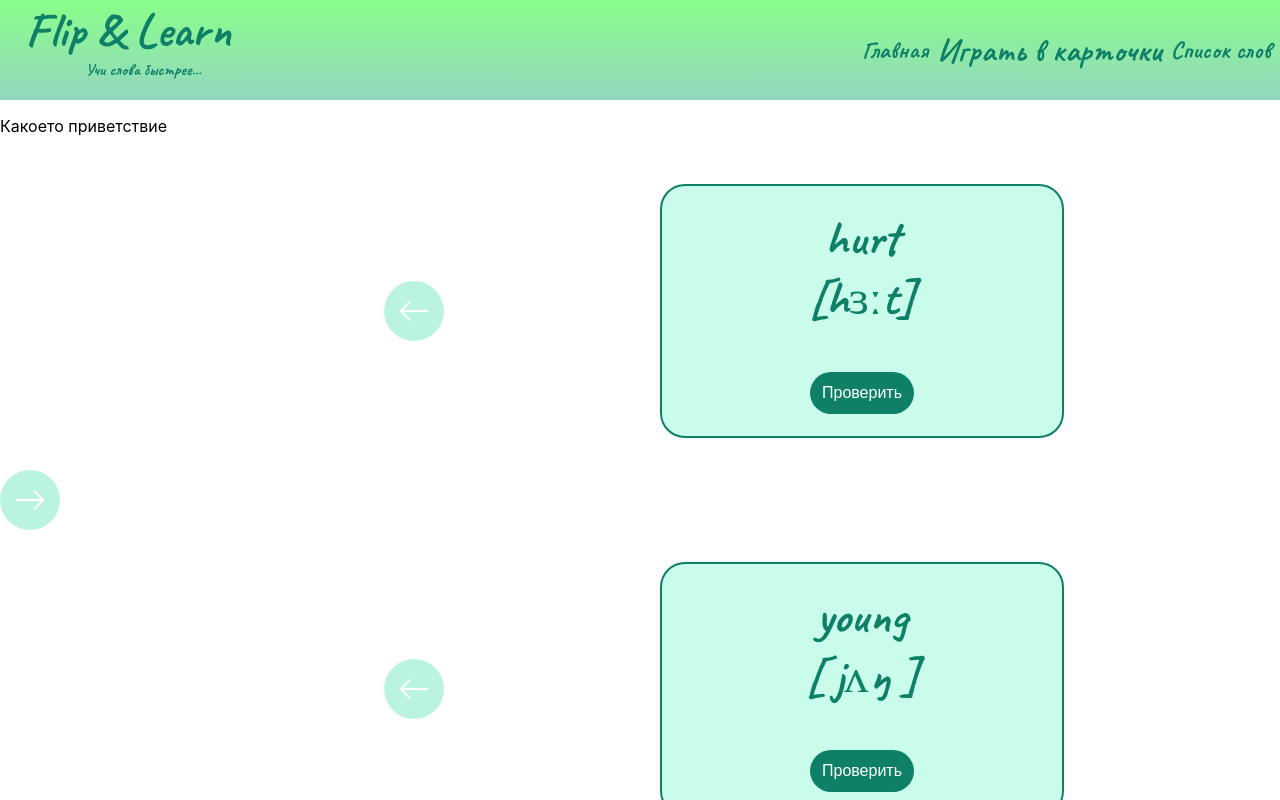
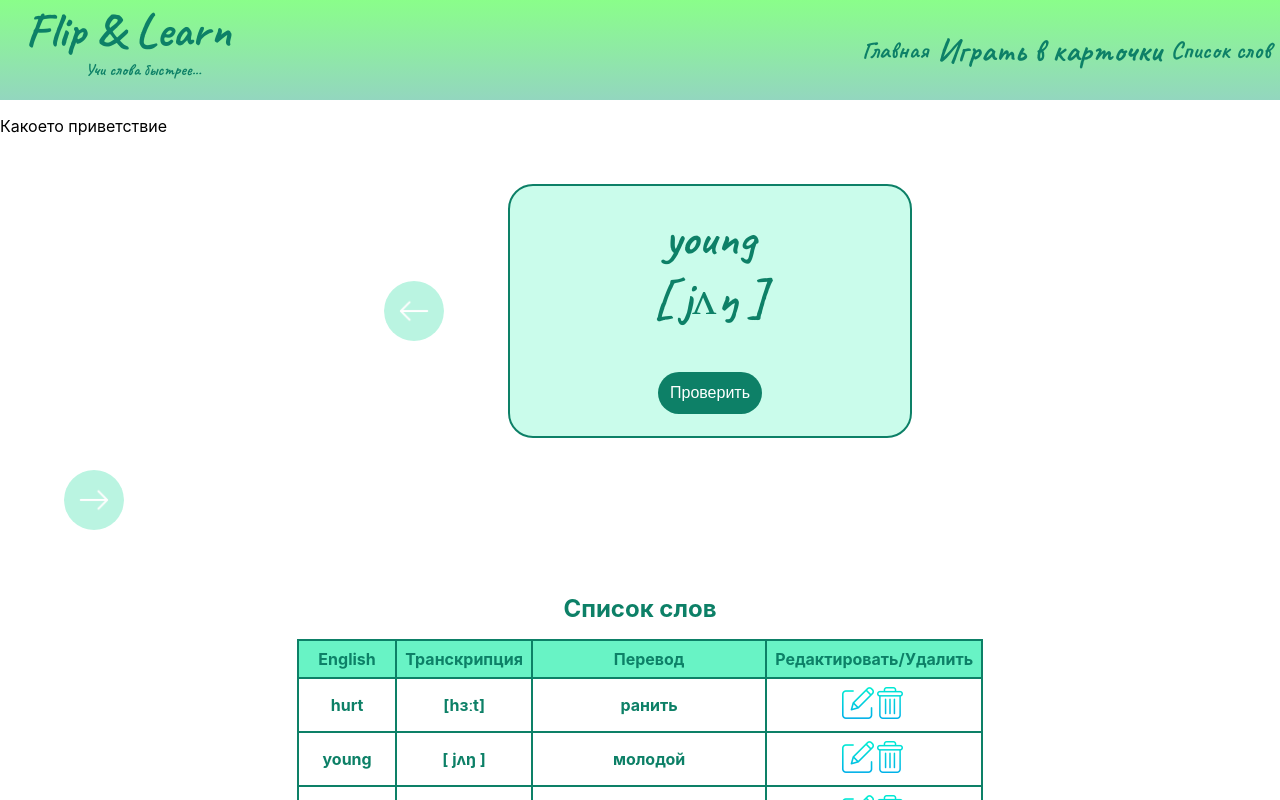
Before and after one commit to yanakin394/wordgame, a React (Create React App) app: page / in a window 1280 px wide. Shown: the top 800 px of the page. Built offline with nearby package versions, Linux system fonts and the light colour scheme.

Commit message:
component Game edited

```diff
--- a/src/components/Button/button.module.scss
+++ b/src/components/Button/button.module.scss
@@ -1,19 +1,6 @@
 @import '../../style/vars.scss';
 @import '../../style/templates.scss';
 
-.card__button{
-    font-size: 1rem;
-    padding: 3%;
-    color: white;
-    background-color: $main-color;
-    border-style: none;
-    border-radius: 25px;
-    width: fit-content;
-}
-.card__button:hover {
-    transform: scale(1.1);
-    opacity: 0.8;
-}
 .btn__leftarrow,
 .btn__rightarrow {
     background-image: url(../../assets/icons/arrow.png);
@@ -23,13 +10,14 @@
     border-radius: 50%;
     border: 0;
     align-self: center;
-
     opacity: 0.5;
 }
 .btn__leftarrow {
     margin-left: 30%;
+    margin-right: 5%;
 }
 .btn__rightarrow {
+    margin-left: 5%;
     margin-right: 30%;
     transform: rotate(180deg);
 }
--- a/src/components/Card/Card.jsx
+++ b/src/components/Card/Card.jsx
@@ -9,7 +9,7 @@ export default function Card(props) {
     }
     return (
         <div className={style.card}>
-            <Button side='btn__leftarrow'/>
+            {/* <Button side='btn__leftarrow'/> */}
             <div className={style.card__wrapper}>
                 <div className={style.card__word}>
                     <p className={style.card__word}>{props.english}</p>
@@ -17,7 +17,7 @@ export default function Card(props) {
                 </div>
             {clicked ? <p className={style.card__translation}>{props.russian}</p> : <button className={style.card__button} onClick={handleClick}>Проверить</button>}
             </div>
-            <Button side='btn__rightarrow'/>
+            {/* <Button side='btn__rightarrow'/> */}
         </div>
     );
 }
--- a/src/components/Card/Card.module.scss
+++ b/src/components/Card/Card.module.scss
@@ -1,10 +1,10 @@
 @import '../../style/vars.scss';
 @import '../../style/templates.scss';
-.card{
+/* .card{
     display: flex;
     flex-direction: row;
     flex-wrap: wrap;
-}
+} */
 .card__wrapper{
     background-color: rgb(202, 252, 235);
     margin: 2rem auto;
--- a/src/components/WordCards/WordCards.jsx
+++ b/src/components/WordCards/WordCards.jsx
@@ -4,11 +4,19 @@ import Card from '../Card/Card';
 function WordCards(props) {
     return (
         <div className='words__container'>
-            {props.wordList.map((wordItem, index) =>
-            <Card key={index} english={wordItem.english} transcription={wordItem.transcription} russian={wordItem.russian}/>
-            )}
+            <Card key={props.index}
+                english={props.wordList[props.currentIndex].english}
+                transcription={props.wordList[props.currentIndex].transcription}
+                russian={props.wordList[props.currentIndex].russian}
+            />
         </div>
     );
 }
 
 export default WordCards;
+
+/* <div className='words__container'>
+            {props.wordList.map((wordItem, index) =>
+            <Card key={index} english={wordItem.english} transcription={wordItem.transcription} russian={wordItem.russian}/>
+            )}
+        </div> */
--- a/src/pages/Game/Game.jsx
+++ b/src/pages/Game/Game.jsx
@@ -1,10 +1,28 @@
 import words from '../../data/words.json';
 import WordCards from '../../components/WordCards/WordCards';
+import { useState } from 'react';
+import Button from '../../components/Button/Button';
+import style from '../Game/Game.module.scss';
 
-function Game() {
-    /* const [cardIndex, setCardIndex] = useState(); */
+function Game(props) {
+    console.log(props.index);
+    const [cardIndex, setCardIndex] = useState(1);
+    const handleBack = () => {
+        setCardIndex(cardIndex - 1);
+        console.log(cardIndex);
+    }
+    const handleForward = () => {
+        setCardIndex(cardIndex + 1);
+        console.log(cardIndex);
+    }
+    console.log(cardIndex);
     return (
-        <WordCards wordList={words}/>
+        <div className={style.container}>
+            <Button side='btn__leftarrow' onClick={() => handleBack} disabled={cardIndex === 0}/>
+            <WordCards wordList={words} currentIndex={cardIndex}/>
+            <Button side='btn__rightarrow' onClick={() => handleForward} disabled={cardIndex === words.length - 1}/>
+        </div>
+
     );
 }
 
--- /dev/null
+++ b/src/pages/Game/Game.module.scss
@@ -0,0 +1,5 @@
+.container{
+    display: flex;
+    flex-direction: row;
+    flex-wrap: wrap;
+}
```
